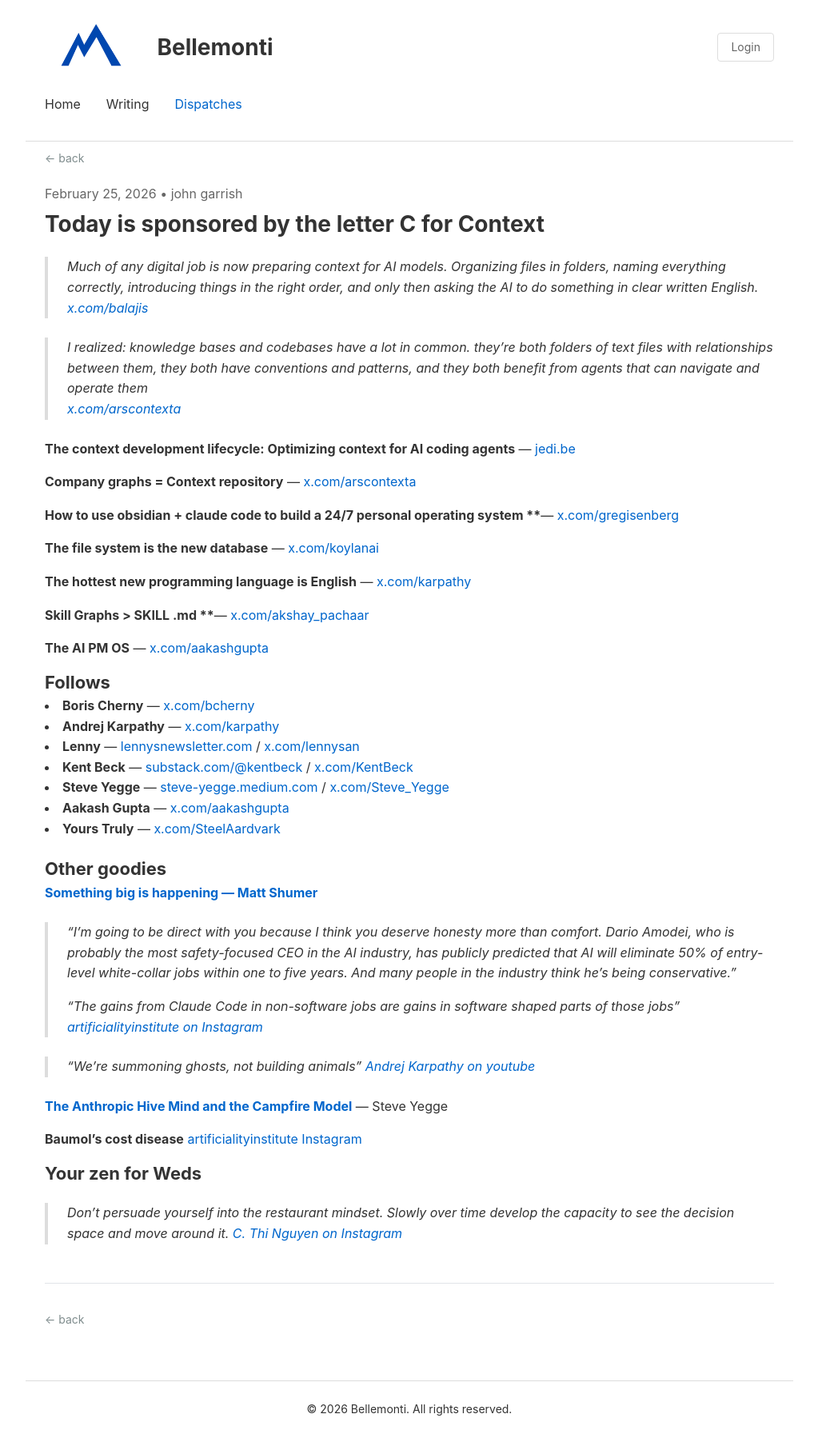
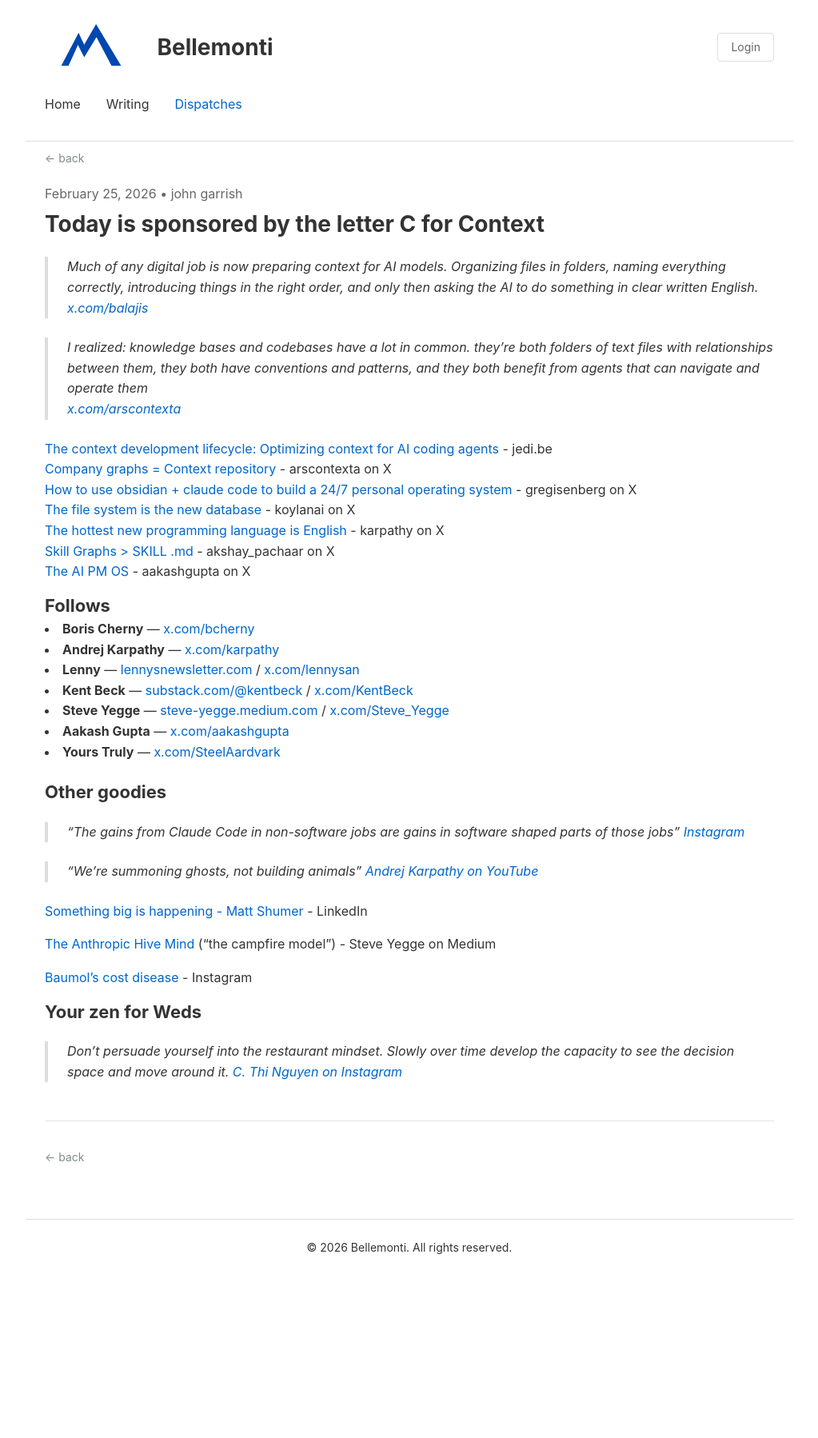
Before and after one commit to gibbygee/bellemonti-website, a Jekyll site: the page built from _readings/2026-02-25-feb-25-dispatch.md, in a window 1280 px wide. Shown: the whole page at 80% size, without its empty margins (128-1151 px from the left). Built offline with Jekyll 4.4.1, drawn with Linux system fonts in a browser that asks for light colours; after the commit the page ends 1595 px from its top, so only the background shows below that.

Commit message:
Refactor Feb 25 dispatch to enhance link presentation by converting plain URLs into clickable links, improving the organization of the 'Follows' and 'Other goodies' sections, and updating content for clarity and readability.

```diff
--- a/_readings/2026-02-25-feb-25-dispatch.md
+++ b/_readings/2026-02-25-feb-25-dispatch.md
@@ -10,26 +10,16 @@
 > *Much of any digital job is now preparing context for AI models. Organizing files in folders, naming everything correctly, introducing things in the right order, and only then asking the AI to do something in clear written English.*
 > [x.com/balajis](https://x.com/balajis/status/2016443010360414610)
 
-
-
 > *I realized: knowledge bases and codebases have a lot in common. they're both folders of text files with relationships between them, they both have conventions and patterns, and they both benefit from agents that can navigate and operate them*
 > [x.com/arscontexta](https://x.com/arscontexta/status/2013045749580259680)
 
-
-
-**The context development lifecycle: Optimizing context for AI coding agents** — [jedi.be](https://www.jedi.be/blog/2026/context-development-lifecycle/)
-
-**Company graphs = Context repository** — [x.com/arscontexta](https://x.com/arscontexta/status/2026492755430474002)
-
-**How to use obsidian + claude code to build a 24/7 personal operating system ****— [x.com/gregisenberg](https://x.com/gregisenberg/status/2026036464287412412?s=43)
-
-**The file system is the new database** — [x.com/koylanai](https://x.com/koylanai/status/2025286163641118915)
-
-**The hottest new programming language is English** — [x.com/karpathy](https://x.com/karpathy/status/1617979122625712128)
-
-**Skill Graphs > SKILL .md ****— [x.com/akshay_pachaar](https://x.com/akshay_pachaar/status/2024848778415755327)
-
-**The AI PM OS** — [x.com/aakashgupta](https://x.com/aakashgupta/status/2018756675243823464)
+[The context development lifecycle: Optimizing context for AI coding agents](https://www.jedi.be/blog/2026/context-development-lifecycle/) - jedi.be
+[Company graphs = Context repository](https://x.com/arscontexta/status/2026492755430474002) - arscontexta on X
+[How to use obsidian + claude code to build a 24/7 personal operating system](https://x.com/gregisenberg/status/2026036464287412412?s=43) - gregisenberg on X
+[The file system is the new database](https://x.com/koylanai/status/2025286163641118915) - koylanai on X
+[The hottest new programming language is English](https://x.com/karpathy/status/1617979122625712128) - karpathy on X
+[Skill Graphs > SKILL .md](https://x.com/akshay_pachaar/status/2024848778415755327) - akshay_pachaar on X
+[The AI PM OS](https://x.com/aakashgupta/status/2018756675243823464) - aakashgupta on X
 
 ## Follows
 
@@ -43,22 +33,19 @@
 
 ## Other goodies
 
-**[Something big is happening — Matt Shumer](https://www.linkedin.com/pulse/something-big-happening-matt-shumer-so5he/)**
+> *"The gains from Claude Code in non-software jobs are gains in software shaped parts of those jobs"*
+> [Instagram](https://www.instagram.com/reel/DU6MDQqEiHs/)
 
-> "I'm going to be direct with you because I think you deserve honesty more than comfort. Dario Amodei, who is probably the most safety-focused CEO in the AI industry, has publicly predicted that AI will eliminate 50% of entry-level white-collar jobs within one to five years. And many people in the industry think he's being conservative."
->
-> "The gains from Claude Code in non-software jobs are gains in software shaped parts of those jobs"
-> [artificialityinstitute on Instagram](https://www.instagram.com/reel/DU6MDQqEiHs/)
+> *"We're summoning ghosts, not building animals"*
+> [Andrej Karpathy on YouTube](https://youtu.be/lXUZvyajciY?si=tsnYMGJ4iecAoRkG)
 
-> "We're summoning ghosts, not building animals"
-> [Andrej Karpathy on youtube](https://youtu.be/lXUZvyajciY?si=tsnYMGJ4iecAoRkG)
+[Something big is happening - Matt Shumer](https://www.linkedin.com/pulse/something-big-happening-matt-shumer-so5he/) - LinkedIn
 
-**[The Anthropic Hive Mind and the Campfire Model](https://steve-yegge.medium.com/the-anthropic-hive-mind-d01f768f3d7b)** — Steve Yegge
+[The Anthropic Hive Mind](https://steve-yegge.medium.com/the-anthropic-hive-mind-d01f768f3d7b) ("the campfire model") - Steve Yegge on Medium
 
-**Baumol's cost disease**
-[artificialityinstitute Instagram](https://www.instagram.com/reels/DU8kb3jicSl/)
+[Baumol's cost disease](https://www.instagram.com/reels/DU8kb3jicSl/) - Instagram
 
 ## Your zen for Weds
 
-> Don't persuade yourself into the restaurant mindset. Slowly over time develop the capacity to see the decision space and move around it.
+> *Don't persuade yourself into the restaurant mindset. Slowly over time develop the capacity to see the decision space and move around it.*
 > [C. Thi Nguyen on Instagram](https://www.instagram.com/reel/DVHo65wjgG1/)
```
